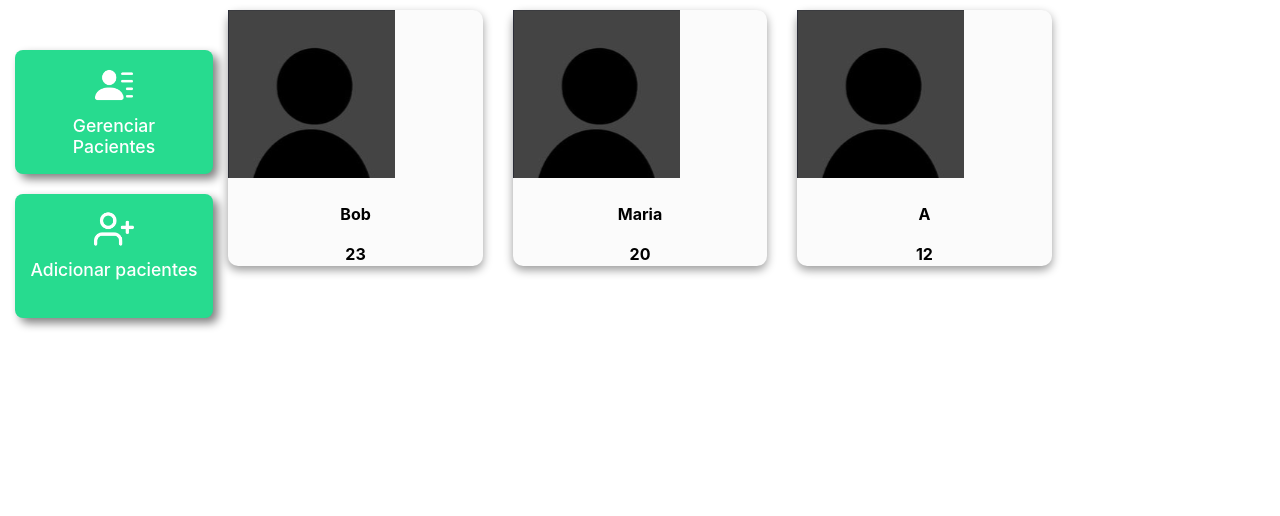
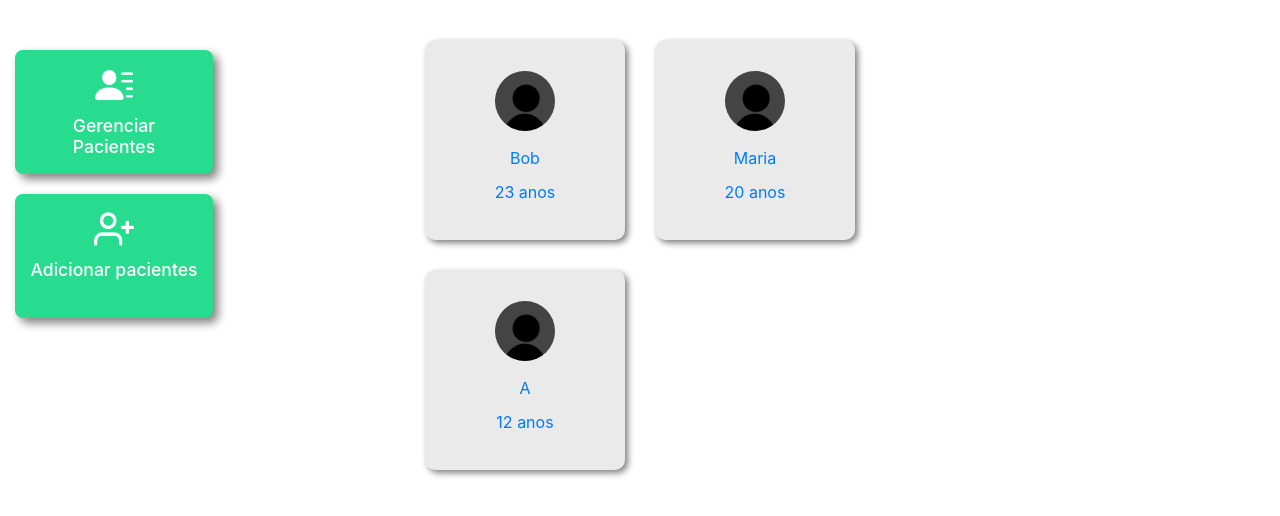
Before and after one commit to joaovitorsilva11/PI-III, a Django app: page /pacientes/ in a window 1280 px wide. Shown: the part 66-582 px from the top of the page. Run offline with Django 5.2, Linux system fonts and the light colour scheme; a user stored in the database is signed in; data comes from the database, SQL or seed files in the repository; both versions use the stored data as it was after the commit; parts of the project's set-up code (start-up, migrations or seed data) failed here and were passed over.

Commit message:
ajustado o front pacientes.html e dados_paciente.html

```diff
--- a/plataforma/templates/pacientes.html
+++ b/plataforma/templates/pacientes.html
@@ -1,5 +1,9 @@
 {% extends 'pagina_inicial.html' %}
 {% load static %}
+
+{% block 'head' %}
+<link rel="stylesheet" href="{% static 'plataforma/css/pagina_inicial.css' %}">
+{% endblock %}
 
 {% block 'plataforma' %}
 
@@ -12,29 +16,24 @@
 {% endfor %}
 {% endif %}
 
-<div class="row">
-
-    {% for paciente in pacientes%}
-    <div class="col-md-4">
+<div class="container">
+    <div class="patients-grid">
+        {% for paciente in pacientes %}
         <a href="{% url 'dados_paciente' paciente.id %}" class="link-hover">
-            <div class="card-paciente">
+            <div class="patient-card">
                 <div class="foto-perfil">
-
                     {% if paciente.sexo == "M" %}
-                    <img src="{% static 'plataforma/img/usuario.png' %}">
+                    <img src="{% static 'plataforma/img/usuario.png' %}" alt="Foto do paciente">
                     {% else %}
-                    <img src="{% static 'plataforma/img/usuario.png' %}">
+                    <img src="{% static 'plataforma/img/usuario.png' %}" alt="Foto da paciente">
                     {% endif %}
-
                 </div>
-                <br>
-                <p class="dados">{{paciente.nome}}</p>
-                <p class="dados">{{paciente.idade}}</p>
+                <p>{{ paciente.nome }}</p>
+                <p>{{ paciente.idade }} anos</p>
             </div>
         </a>
+        {% endfor %}
     </div>
-    {% endfor %}
 </div>
 
-
-{% endblock%}
+{% endblock %}
```
Also changed, not shown: plataforma/templates/dados_paciente.html (+6 -8 lines), db.sqlite3.
